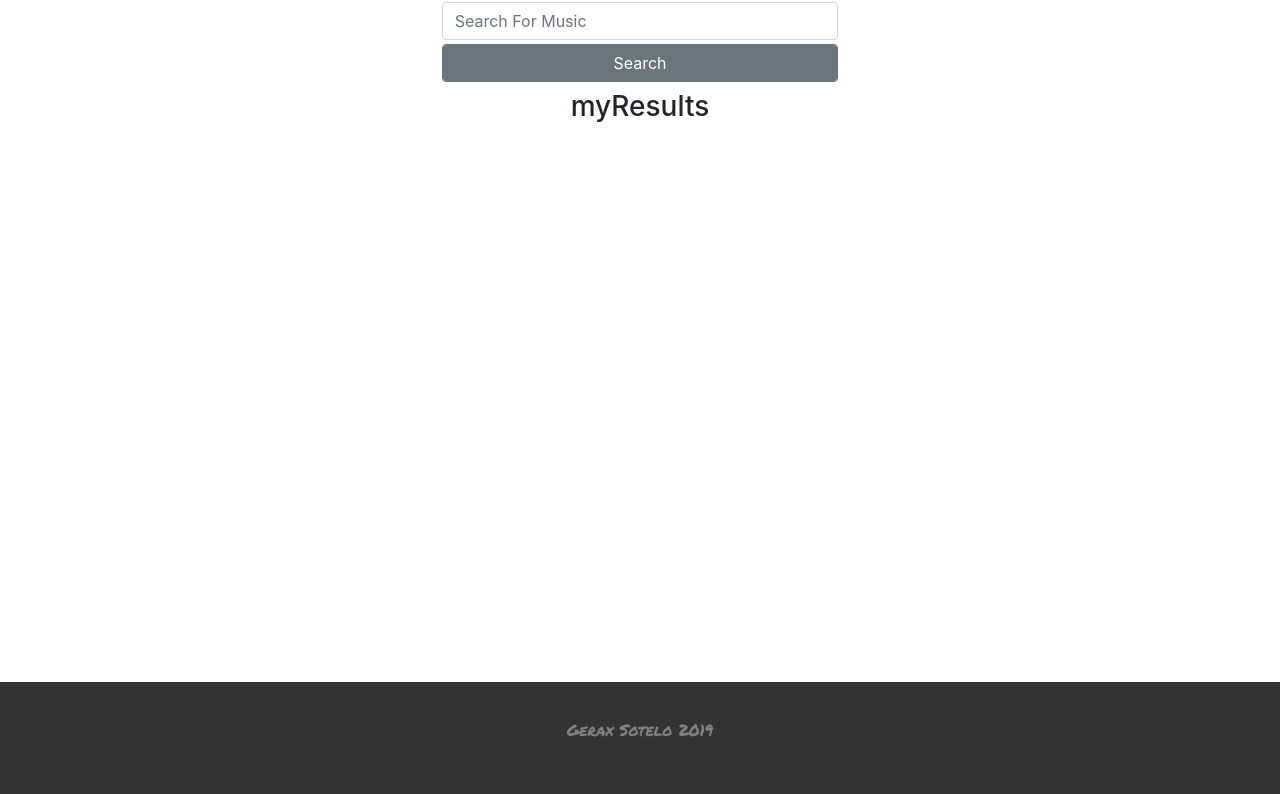
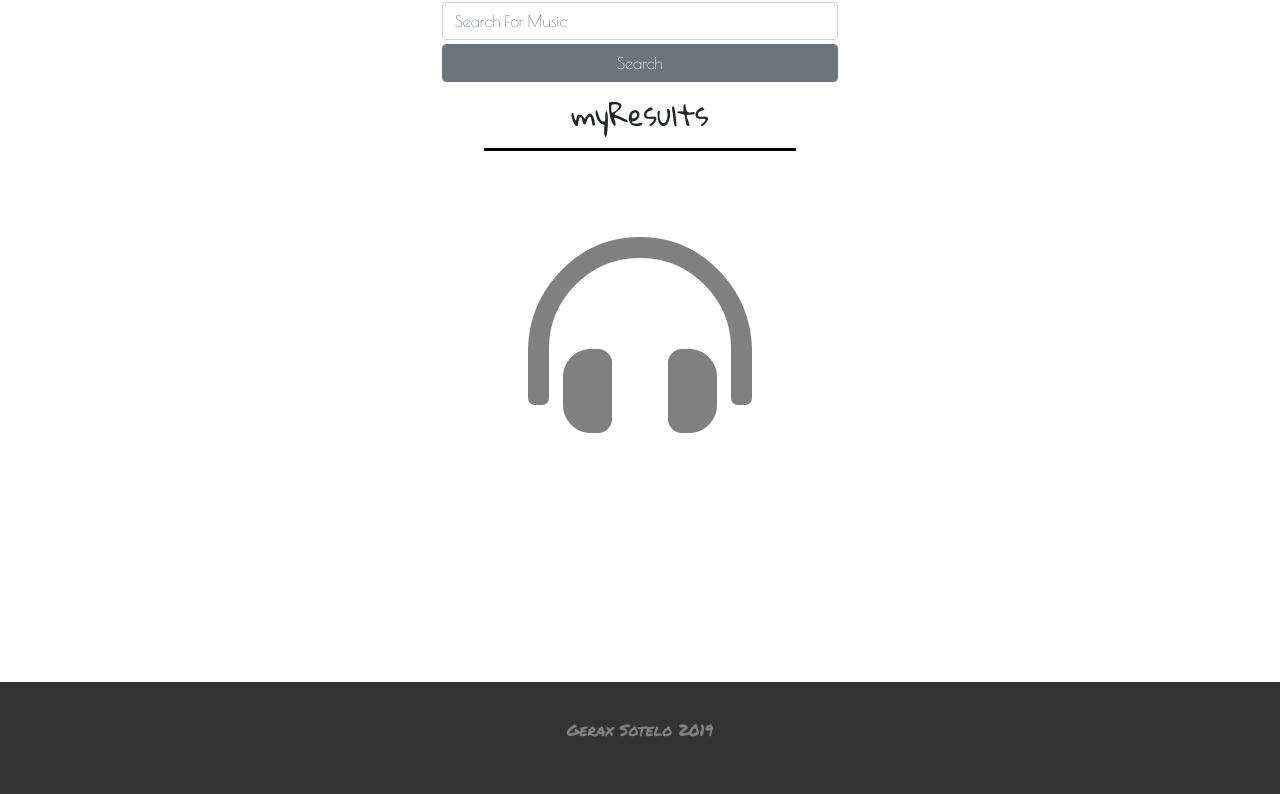
Before and after one commit to GeraxSotelo/myMusic, a plain HTML site: page index.html in a window 1280 px wide. Shown: the part 110-904 px from the top of the page. Drawn offline with nearby package versions, Linux system fonts and the light colour scheme; no server answers.

Commit message:
Add background

```diff
--- a/app/Models/Song.js
+++ b/app/Models/Song.js
@@ -3,14 +3,13 @@ export default class Song {
   constructor(data) {
     this.title = data.trackName || data.title || "Unknown"
     this.albumArt =
-      data.albumArt || data.artworkUrl100.replace(/100x100/g, "500x500")
+      data.albumArt || data.artworkUrl100.replace(/100x100/g, "300x300")
     this.artist = data.artistName || data.artist;
     this.album = data.collectionName || data.album;
     this.price = data.trackPrice || data.price || " "
     this.preview = data.previewUrl || data.preview
     this.activePreview = false
     this._id = data.trackId || data._id || generateId()
-    // this._id = data.trackId || data._id;
   }
 
   get Template() {
--- a/assets/style.css
+++ b/assets/style.css
@@ -1,6 +1,13 @@
+body {
+  font-family: 'Poiret One', cursive;
+}
+
+.gloria-font {
+  font-family: 'Gloria Hallelujah', cursive;
+}
+
 header .banner {
   background-color: rgb(249, 255, 253);
-  font-family: 'Gloria Hallelujah', cursive;
 }
 
 .nav #dropdown {
@@ -13,6 +20,18 @@ header .banner {
 
 main {
   min-height: 75vh;
+}
+
+.results-row hr {
+  border-top: 0.2em solid black;
+  width: 25%
+}
+
+.bg-temp {
+  color: gray;
+  font-size: 14em;
+  width: 100%;
+  text-align: center;
 }
 
 #playlist-card {
--- a/index.html
+++ b/index.html
@@ -7,7 +7,8 @@
   <meta http-equiv="X-UA-Compatible" content="ie=edge" />
   <link rel="stylesheet" href="https://maxcdn.bootstrapcdn.com/bootstrap/4.3.1/css/bootstrap.min.css" />
   <link rel="stylesheet" href="https://cdnjs.cloudflare.com/ajax/libs/font-awesome/5.11.2/css/all.min.css">
-  <link href="https://fonts.googleapis.com/css?family=Gloria+Hallelujah|Permanent+Marker&display=swap" rel="stylesheet">
+  <link href="https://fonts.googleapis.com/css?family=Gloria+Hallelujah|Permanent+Marker|Poiret+One&display=swap"
+    rel="stylesheet">
   <link rel="stylesheet" href="assets/style.css" />
   <title>myMusic</title>
 </head>
@@ -51,15 +52,19 @@
         </form>
       </div>
     </div>
-
   </header>
 
   <main class="container-fluid">
 
-    <div class="row results-row pt-2 pb-2">
+    <div class="row results-row pt-3 pb-2">
       <div class="col-12">
-        <h3 class="text-center">myResults</h3>
+        <h3 class="text-center gloria-font">myResults</h3>
+        <hr>
         <div id="songs" class="row">
+          <!-- template for search results -->
+          <div class="col col-lg-6 mx-auto bg-temp">
+            <i class="fas fa-headphones-alt"></i>
+          </div>
           <!-- template for search results -->
         </div>
       </div>
```
